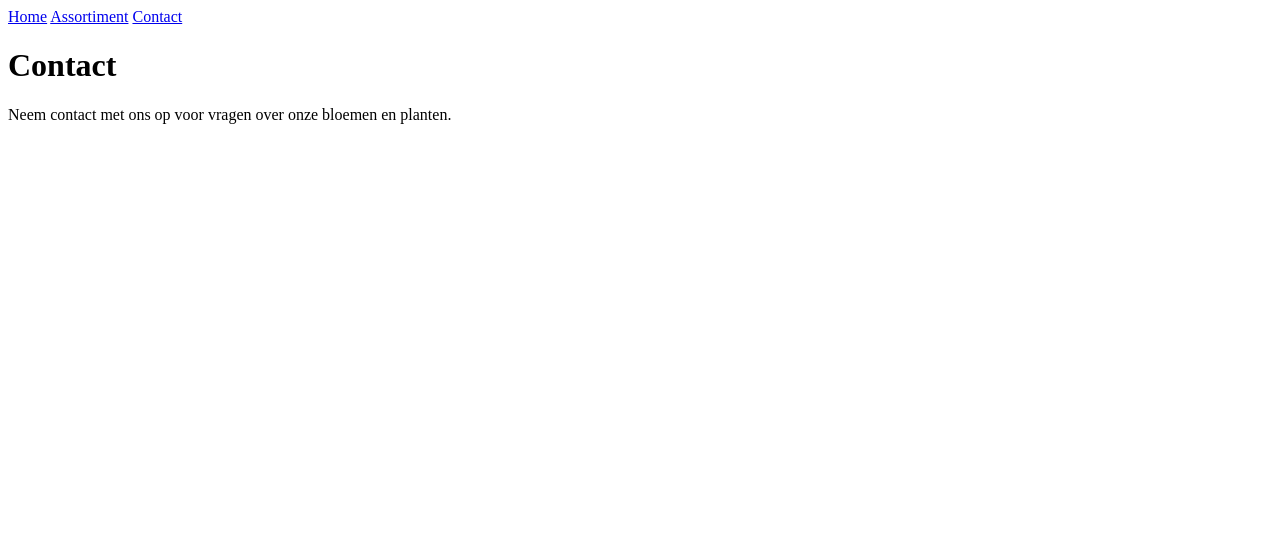
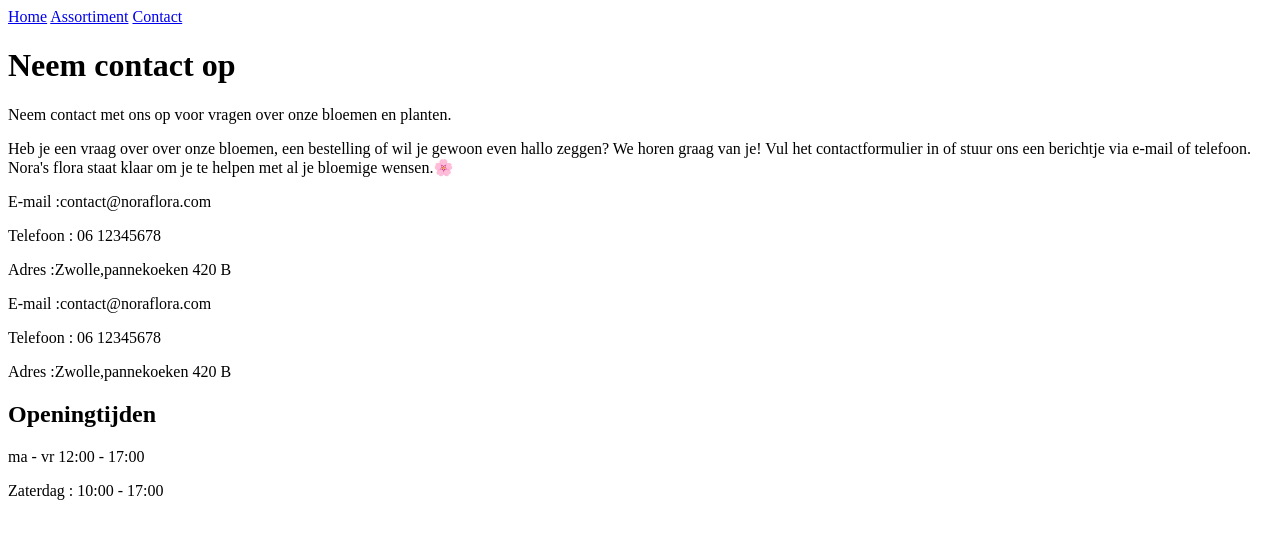
Before and after one commit to janboss3005-netizen/nora-s-flora, a plain HTML site: page contact.html in a window 1280 px wide. Drawn offline with Linux system fonts and the light colour scheme.

Commit message:
Update contact.html

```diff
--- a/contact.html
+++ b/contact.html
@@ -16,8 +16,25 @@
     </header>
 
     <main>
-        <h1>Contact</h1>
+        <h1>Neem contact op</h1>
         <p>Neem contact met ons op voor vragen over onze bloemen en planten.</p>
+        <p>Heb je een vraag over over onze bloemen, een bestelling of
+            wil je gewoon even hallo zeggen? We horen graag van je! Vul het contactformulier in of stuur ons een berichtje
+            via e-mail of telefoon. Nora's flora staat klaar om je te helpen met al je bloemige wensen.🌸
+        </p>
+        <p>E-mail :contact@noraflora.com</p>
+        <p>Telefoon : 06 12345678</p>
+        <p>Adres :Zwolle,pannekoeken 420 B</p>
+
+<footer>
+        <P>E-mail :contact@noraflora.com</P>
+        <p>Telefoon : 06 12345678</p>
+        <p>Adres :Zwolle,pannekoeken 420 B</p>
+        <h2>Openingtijden</h2>
+        <p>ma - vr 12:00 - 17:00</p>
+        <p>Zaterdag : 10:00 - 17:00</p>
+        </footer>
+
     </main>
 </body>
 </html>
```
